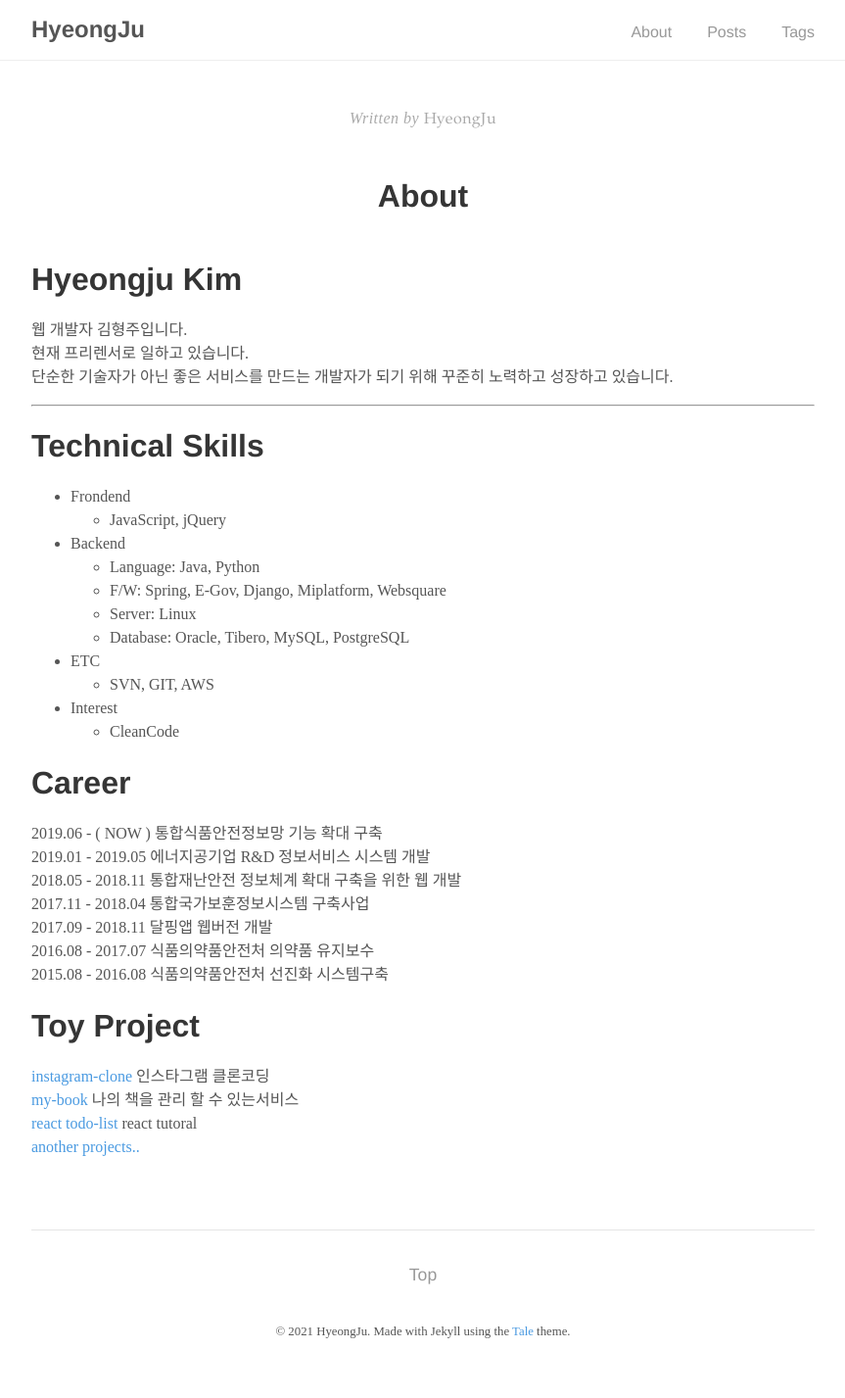
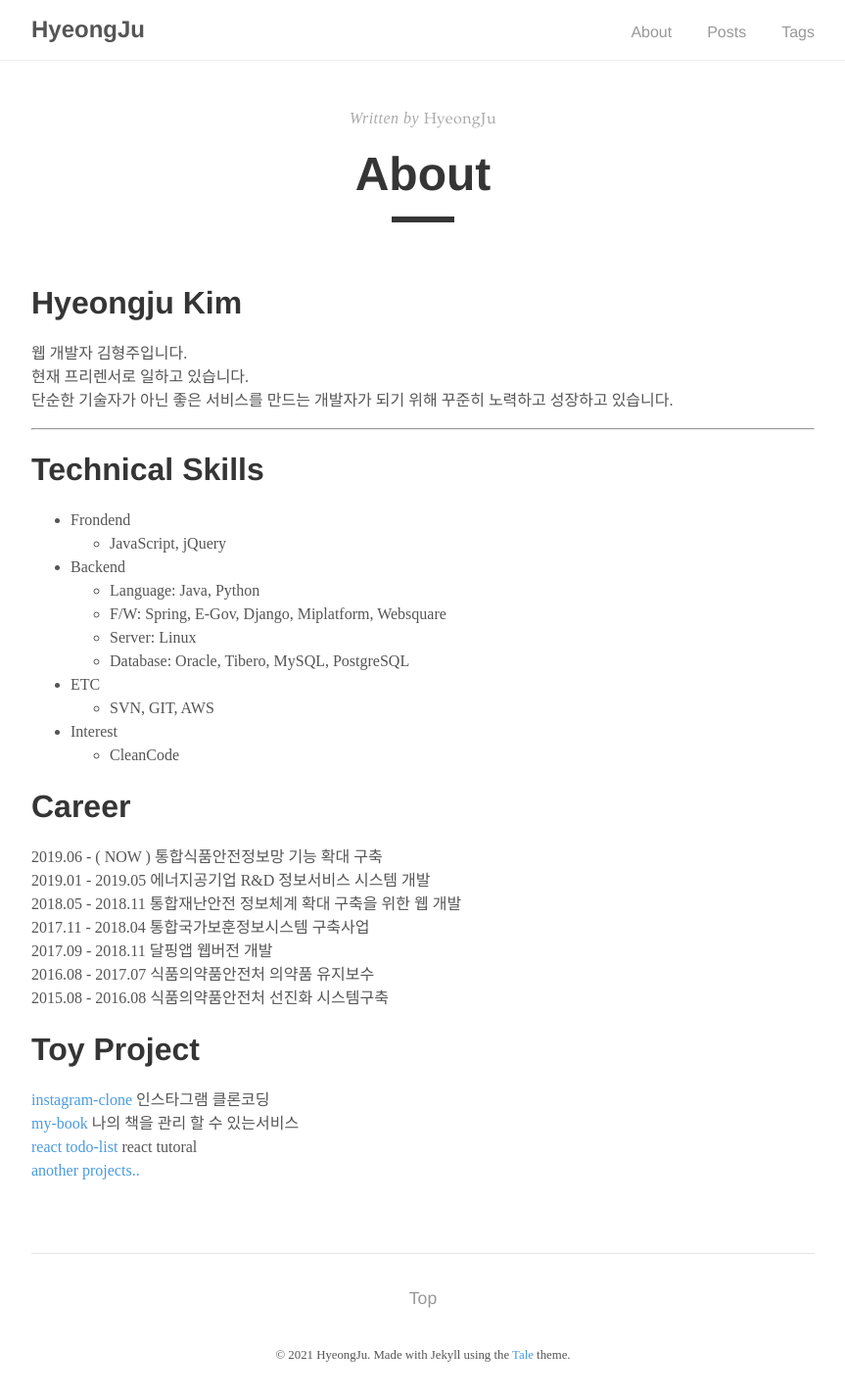
Before and after one commit to hyeongJuKim/hyeongjukim.github.io, a Jekyll site: the page built from _pages/about.md, in a window 1280 px wide. Shown: the whole page at 98% size, without its empty margins (208-1071 px from the left). Built offline with Jekyll 4.4.1, drawn with Linux system fonts in a browser that asks for light colours; some web fonts are replaced; before the commit the page ends 1403 px from its top, so only the background shows below that.

Commit message:
post title 강조

```diff
--- a/_sass/tale/_catalogue.scss
+++ b/_sass/tale/_catalogue.scss
@@ -4,6 +4,11 @@
     color: $default-color;
     display: block;
     padding-top: 2rem;
+
+    &:hover .catalogue-line,
+    &:focus .catalogue-line {
+      width: 5rem;
+    }
 
     &:last-child {
       border: 0;
@@ -15,7 +20,6 @@
     border-bottom: 1px solid $grey-2;
     padding-bottom: 2rem;
   }
-
 
   &-time {
     color: $default-tint;
@@ -32,4 +36,11 @@
     margin: .5rem 0;
   }
 
+  &-line {
+    @include transition(all .3s ease-out);
+    border-top: .2rem solid $default-shade;
+    display: block;
+    width: 2rem;
+  }
+
 }
--- a/_sass/tale/_post.scss
+++ b/_sass/tale/_post.scss
@@ -15,9 +15,16 @@
   &-title {
     color: $default-shade;
     font-family: $sans-serif;
-    font-size: 2rem;
-    margin: 3rem 0;
+    font-size: 3rem;
+    margin: 1rem 0;
     text-align: center;
+  }
+
+  &-line {
+    border-top: 0.4rem solid $default-shade;
+    display: block;
+    margin: 0 auto 4rem;
+    width: 4rem;
   }
 
   p {
```
